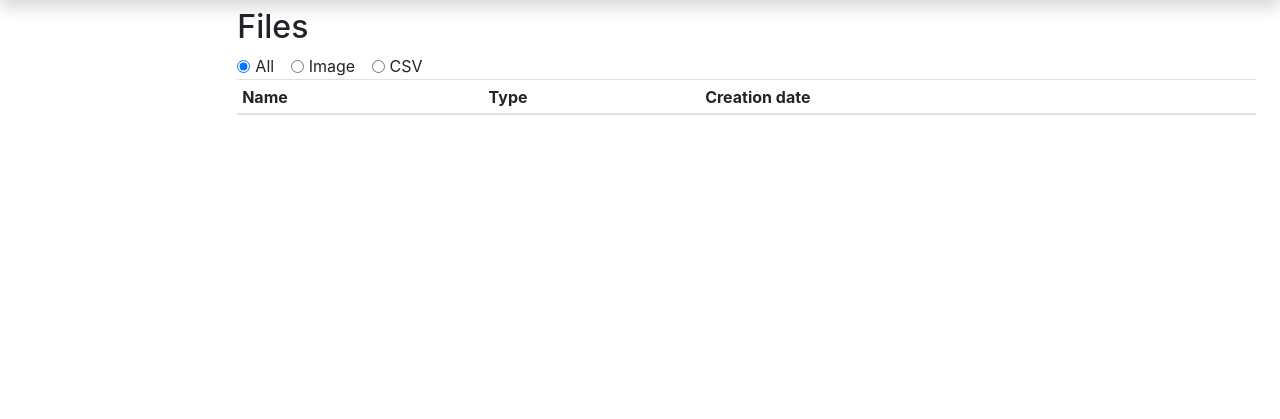
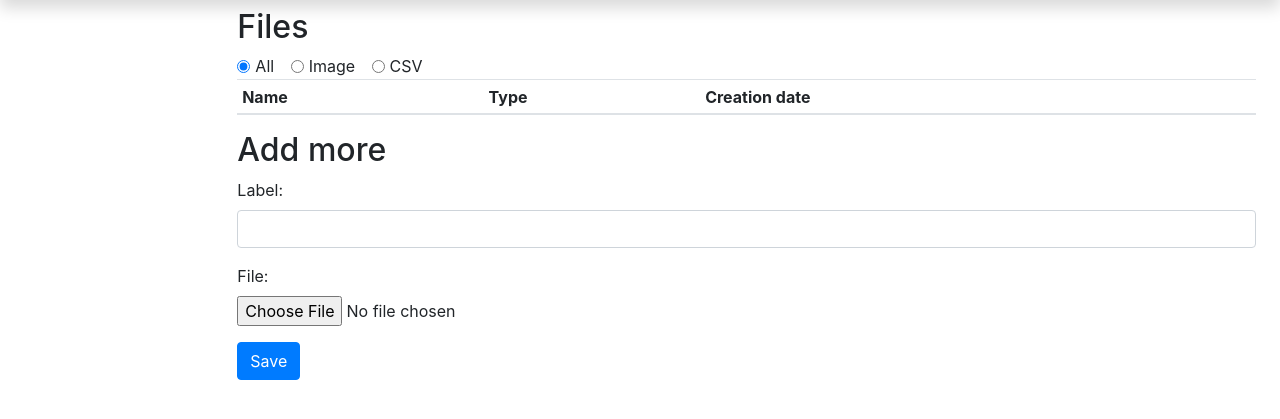
Before and after one commit to gkrnours/file-viewer, a Django app: page / in a window 1280 px wide. Shown: the part 40-459 px from the top of the page. Run offline with Django 3.2, Linux system fonts and the light colour scheme; data that the repository does not hold is empty; some libraries are stand-ins or nearby versions.

Commit message:
Rough create file form

```diff
--- a/src/files/static/files/main.js
+++ b/src/files/static/files/main.js
@@ -19,6 +19,7 @@ function start() {
 	TABLE.addEventListener('click', on_open_file, true);
 	PAGINATION.addEventListener('click', on_change_page, true);
 	document.forms.ajax.addEventListener('change', on_change_filter, true);
+	document.forms.send.addEventListener('submit', on_send_file, true);
 }
 
 // Event Listener, when changing page
@@ -31,6 +32,29 @@ function on_change_page() {
 // Event Listener, reload page when filter are changed
 function on_change_filter() {
 	fetch_page();
+}
+
+// Event Listener, time to upload a file
+function on_send_file() {
+	event.preventDefault();
+	var formData = new FormData(event.target);
+	var url = BASE_URL + 'api/files/';
+
+	var xhr = new XMLHttpRequest();
+	xhr.open('POST', url, true);
+	xhr.onload = function() {
+		if (this.status < 400) {
+			return this.onsuccess();
+		}
+		else {
+			return this.onerror();
+		}
+	}
+	xhr.onsuccess = function() {
+		fetch_page();
+	}
+
+	xhr.send(formData);
 }
 
 // Event Listener, when opening the details of a file
@@ -87,7 +111,6 @@ function fetch_page(page) {
 	}
 	var xhr = new XMLHttpRequest();
 	xhr.open('GET', url, true);
-	xhr.send();
 
 	xhr.onload = function() {
 		if (this.status == 200) {
@@ -99,7 +122,6 @@ function fetch_page(page) {
 	}
 	xhr.onsuccess = function() {
 		var data = JSON.parse(this.responseText);
-		console.log(data)
 
 		// Pagination
 		if (data.next || data.previous) {
@@ -137,4 +159,6 @@ function fetch_page(page) {
 			TABLE.tBodies[0].append(row);
 		}
 	}
+
+	xhr.send();
 }
--- a/src/files/templates/index.html
+++ b/src/files/templates/index.html
@@ -71,20 +71,19 @@
 		</div>
 
 		<!-- FORM -->
-		<!-- TODO
-		<form>
+		<form name="send">
 		<h2>Add more</h2>
 		<div class="form-group">
 			<label for="fileName">Label:</label>
-			<input type="text" class="form-control" id="fileName">
+			<input type="text" class="form-control" id="fileName" name="name">
 		</div>
 		<div class="form-group">
 			<label for="fileContent">File:</label>
-			<input type="file" class="form-control-file" id="fileContent">
+			<input type="file" class="form-control-file" id="fileContent"
+				name="file">
 		</div>
 		<button type="submit" class="btn btn-primary">Save</button>
 		</form>
-		-->
 	</main>
 
 	<div class="modal" id="fileDetails" tabindex="-1" role="dialog"
```
